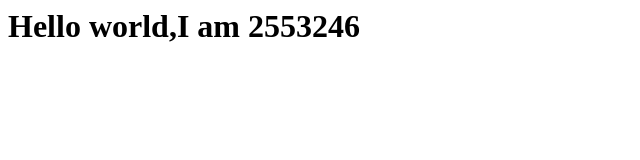
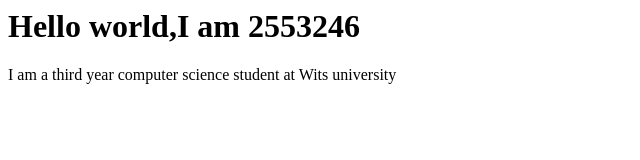
Before and after one commit to MaryamJacob/lab1, a plain HTML site: page index.html in a window 1280 px wide. Shown: the whole page, without its empty margins (0-640 px from the left). Drawn offline with Linux system fonts and the light colour scheme.

Commit message:
feat: Initial commit with  student files.

```diff
--- a/index.html
+++ b/index.html
@@ -2,5 +2,6 @@
   <head><title>About Me</title></head>
   <body>
     <h1>Hello world,I am 2553246</h1>
+    <p>I am a third year computer science student at Wits university</p>
   </body>
 </html>
```
